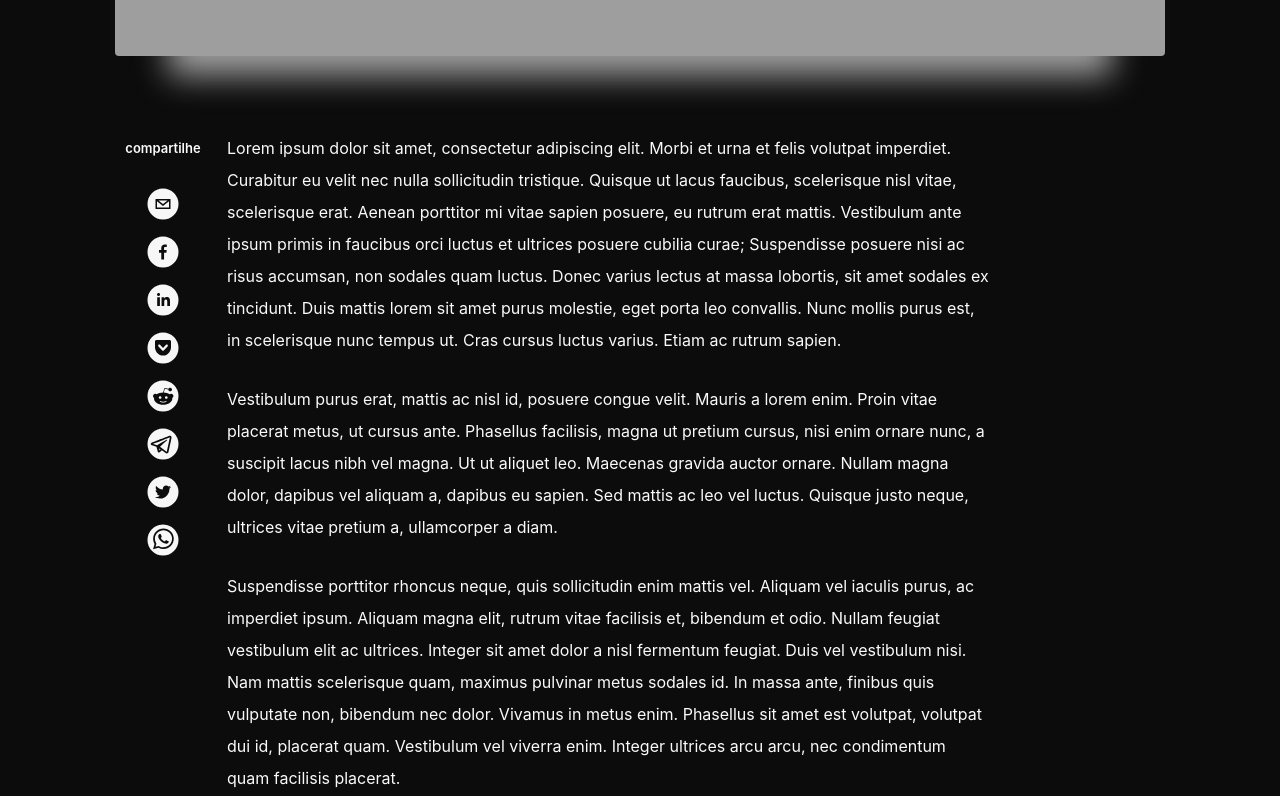
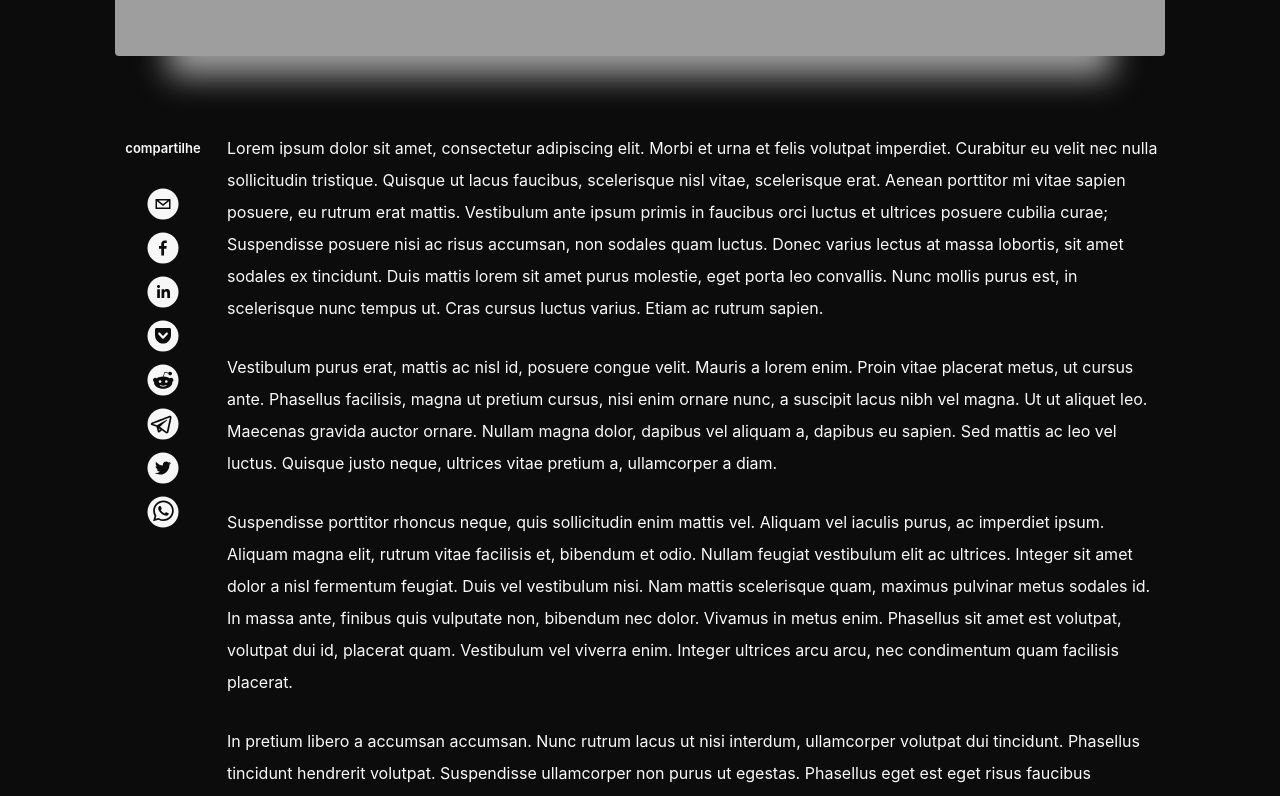
Before and after one commit to Rychillie/old-Rychillie.net, a Next.js app: page /markdown-example-post in a window 1280 px wide. Shown: the part 1000-1796 px from the top of the page. Built offline with nearby package versions, Linux system fonts and the light colour scheme.

Commit message:
Social Component custom styles

```diff
--- a/src/layouts/PostLayout.tsx
+++ b/src/layouts/PostLayout.tsx
@@ -86,7 +86,7 @@ export default function PostLayout(props: PostLayoutProps) {
               <div dangerouslySetInnerHTML={{ __html: props.content }} />
             </article>
 
-            <div className={styles.sideMenu}></div>
+            {/* <div className={styles.sideMenu}></div> */}
           </div>
         </main>
 
--- a/src/styles/components/Share.module.scss
+++ b/src/styles/components/Share.module.scss
@@ -1,15 +1,25 @@
+@import "../extras/mixins";
 @import "../variables.scss";
 
 .socialShareButtons {
   display: flex;
   align-items: center;
-  justify-content: center;
-  flex-direction: column;
+  justify-content: space-around;
+  flex-direction: row;
+  flex-wrap: wrap;
   margin-top: 32px;
 
   button {
+    opacity: 1;
+    width: 40px;
+    height: 40px;
+    margin-bottom: 24px;
+    margin-right: 16px;
+    margin-left: 16px;
+
     & + button {
-      margin-top: 12px;
+      margin-left: 16px;
+      margin-top: 0;
     }
 
     svg {
@@ -21,5 +31,27 @@
         fill: $black;
       }
     }
+
+    &:hover {
+      opacity: 0.72;
+    }
+  }
+
+  @include media(md) {
+    flex-direction: column;
+    justify-content: center;
+
+    button {
+      width: 32px;
+      height: 32px;
+      margin-bottom: 0;
+      margin-right: 0;
+      margin-left: 0;
+
+      & + button {
+        margin-left: 0;
+        margin-top: 12px;
+      }
+    }
   }
 }
--- a/src/styles/layouts/Post.module.scss
+++ b/src/styles/layouts/Post.module.scss
@@ -59,25 +59,41 @@
 
 .postLayout {
   display: flex;
+  flex-direction: column-reverse;
+
+  @include media(md) {
     flex-direction: row;
+  }
 
   .socialShare {
-    display: none;
-
-    @include media(lg) {
     display: flex;
-      margin-right: 16px;
+    flex-direction: column;
+    text-align: center;
     align-items: center;
-      flex-direction: column;
+    padding-left: 40px;
+    padding-right: 40px;
     margin-top: 8px;
-      max-width: 96px;
+    margin-right: 0;
     width: 100%;
 
     span {
+      margin-top: 8px;
+      font-size: 16px;
+      font-weight: 700;
+      text-align: center;
+
+      @include media(md) {
+        margin-top: 0;
+        font-weight: 600;
         font-size: 13px;
-        font-weight: 600;
-        text-align: center;
       }
+    }
+
+    @include media(md) {
+      margin-right: 16px;
+      max-width: 96px;
+      padding-left: 0;
+      padding-right: 0;
     }
   }
 
@@ -94,8 +110,6 @@
   }
 
   .sideMenu {
-    display: none;
-
     @include media(lg) {
       display: flex;
       margin-left: 16px;
```
Lines whose indentation alone changed are shown as unchanged.
